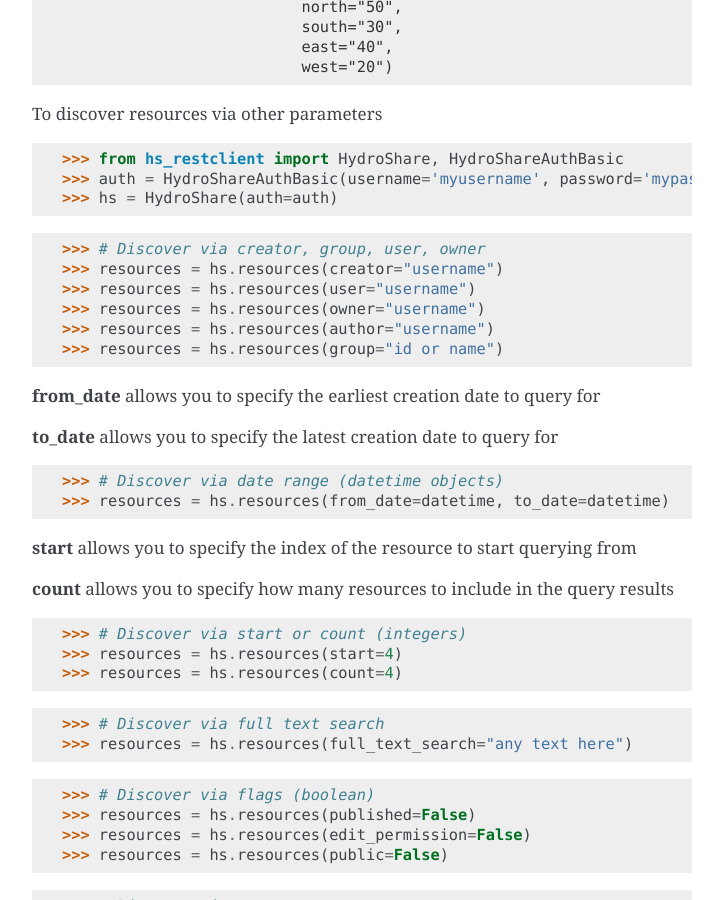
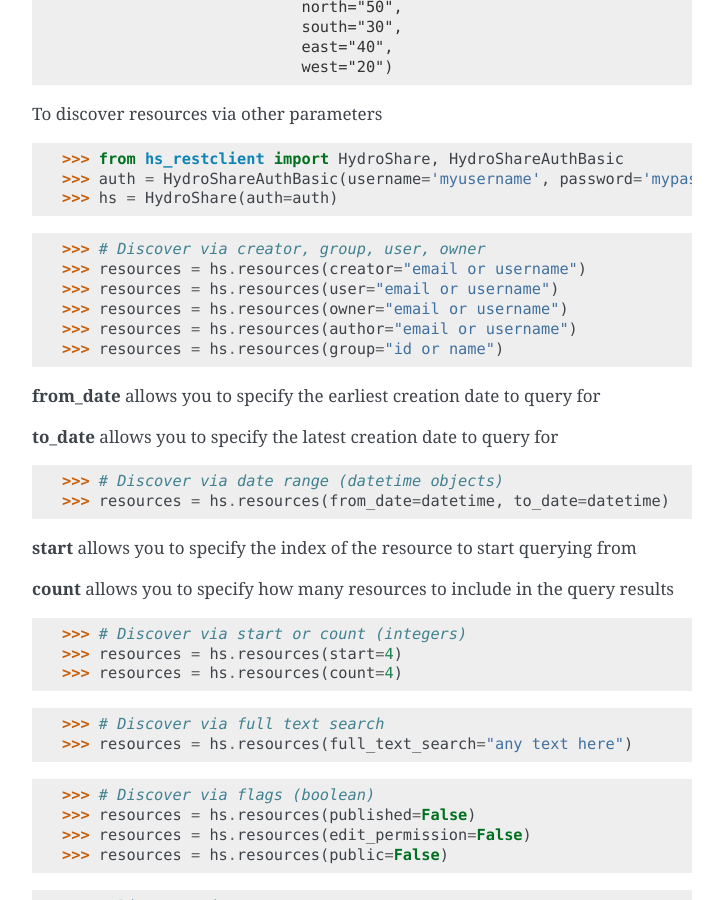
Before and after one commit to hydroshare/hs_restclient, a Sphinx documentation site: the page built from docs/index.rst, in a window 1280 px wide and 900 px high, scrolled down 7958 px. Shown: the whole window, without its empty margins (388-1111 px from the left). Built offline with Sphinx 7.4.7, drawn with Linux system fonts in a browser that asks for light colours.

Commit message:
Update index.rst

```diff
--- a/docs/index.rst
+++ b/docs/index.rst
@@ -387,10 +387,10 @@
     >>> hs = HydroShare(auth=auth)
 
     >>> # Discover via creator, group, user, owner
-    >>> resources = hs.resources(creator="username")
-    >>> resources = hs.resources(user="username")
-    >>> resources = hs.resources(owner="username")
-    >>> resources = hs.resources(author="username")
+    >>> resources = hs.resources(creator="email or username")
+    >>> resources = hs.resources(user="email or username")
+    >>> resources = hs.resources(owner="email or username")
+    >>> resources = hs.resources(author="email or username")
     >>> resources = hs.resources(group="id or name")
 
 **from_date** allows you to specify the earliest creation date to query for
```
